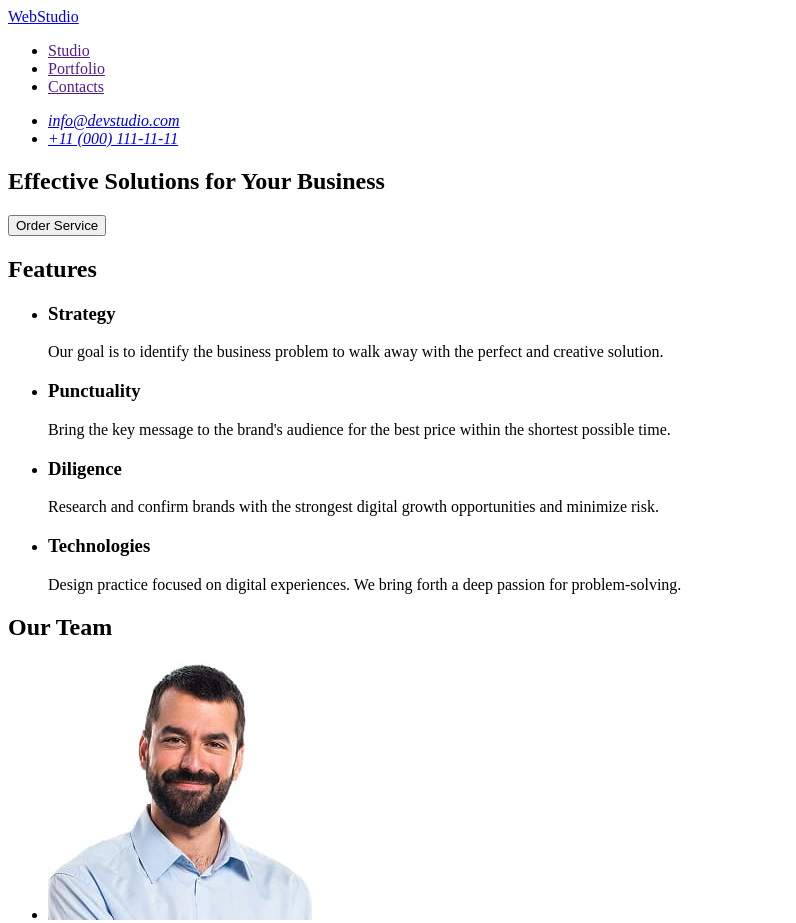
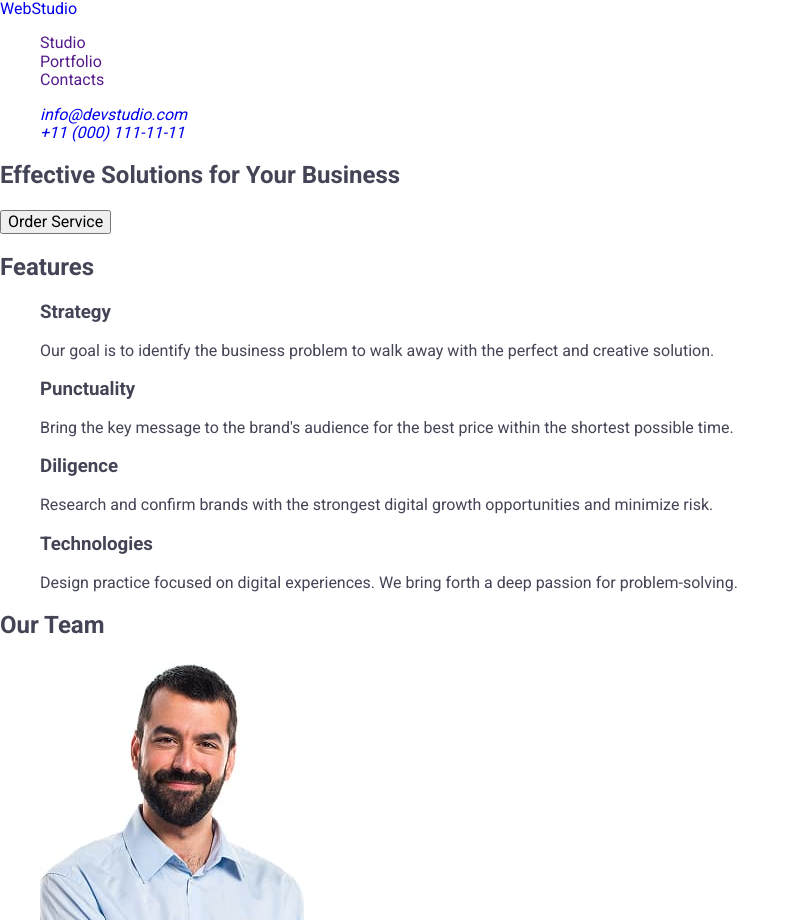
Before and after one commit to LinaKhatsko/goit-markup-hw-02, a plain HTML site: page index.html in a window 1280 px wide. Shown: the top 923 px of the page, without its empty margins (0-796 px from the left). Drawn offline with nearby package versions, Linux system fonts and the light colour scheme.

Commit message:
add link in head

```diff
--- a/css/styles.css
+++ b/css/styles.css
@@ -0,0 +1,18 @@
+/* font-family: "Roboto",
+sans-serif; */
+/*font-family: "Raleway",
+sans-serif;*/
+body {
+font-family: "Roboto",
+        sans-serif;
+        color: #434455;
+        background-color: #fff;
+}
+
+ul, ol {
+    list-style-type: none;
+}
+
+a {
+    text-decoration: none;
+}
--- a/index.html
+++ b/index.html
@@ -5,6 +5,15 @@
     <meta name="viewport" content="width=device-width, initial-scale=1.0">
 
     <title>Webstudio-solutions for Your Business</title>
+
+    <link rel="stylesheet" href="https://cdnjs.cloudflare.com/ajax/libs/modern-normalize/3.0.1/modern-normalize.min.css"
+    integrity="sha512-q6WgHqiHlKyOqslT/lgBgodhd03Wp4BEqKeW6nNtlOY4quzyG3VoQKFrieaCeSnuVseNKRGpGeDU3qPmabCANg=="
+    crossorigin="anonymous" referrerpolicy="no-referrer" />
+
+    <link rel="preconnect" href="https://fonts.googleapis.com">
+    <link rel="preconnect" href="https://fonts.gstatic.com" crossorigin>
+    <link href="https://fonts.googleapis.com/css2?family=Raleway:wght@700&family=Roboto:wght@400;500;700&display=swap"
+        rel="stylesheet">
 
     <link rel="stylesheet" href="./css/styles.css">
 </head>
```
